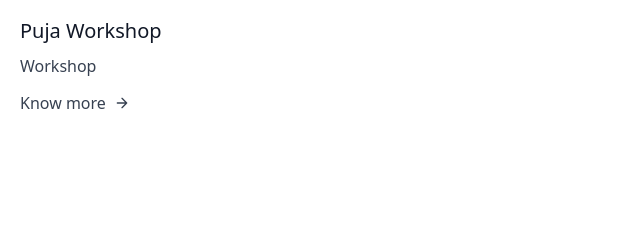
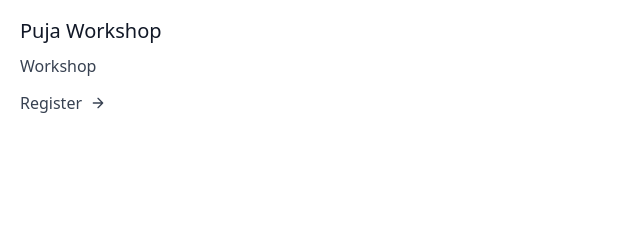
Before and after one commit to Nexentme/nexent, a plain HTML site: page index.html in a window 1280 px wide. Shown: the part 1129-1368 px from the top of the page, 0-640 px from the left. Drawn offline with nearby package versions, Linux system fonts and the light colour scheme.

Commit message:
Update index.html

```diff
--- a/index.html
+++ b/index.html
@@ -153,7 +153,7 @@
               </div>
               <h2 class="text-xl font-medium title-font text-gray-900 mt-5">Puja Workshop</h2>
               <p class="text-base leading-relaxed mt-2">Workshop</p>
-              <a class="text-teal-500 inline-flex items-center mt-3">Know more
+              <a class="text-teal-500 inline-flex items-center mt-3">Register
                 <svg fill="none" stroke="currentColor" stroke-linecap="round" stroke-linejoin="round" stroke-width="2" class="w-4 h-4 ml-2" viewBox="0 0 24 24">
                   <path d="M5 12h14M12 5l7 7-7 7"></path>
                 </svg>
```
